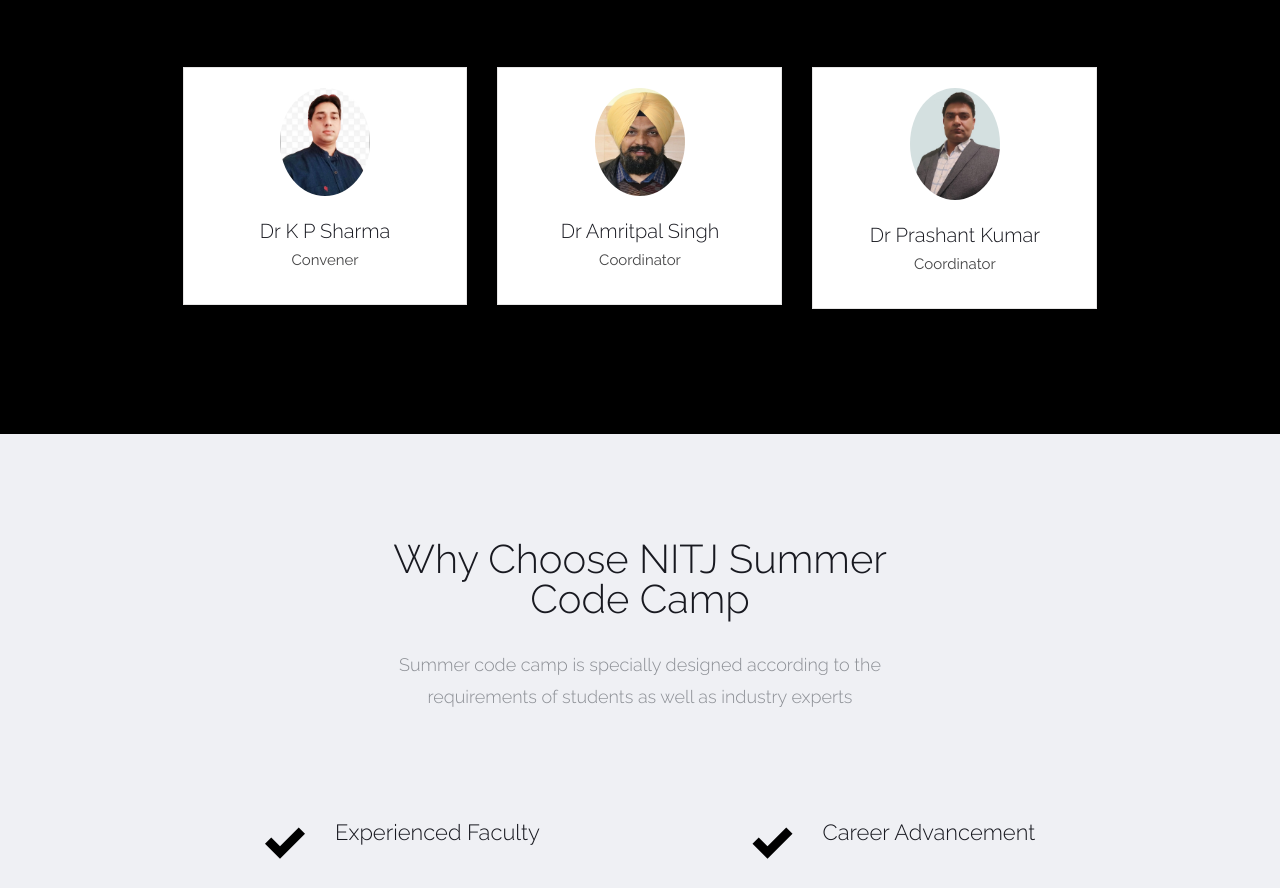
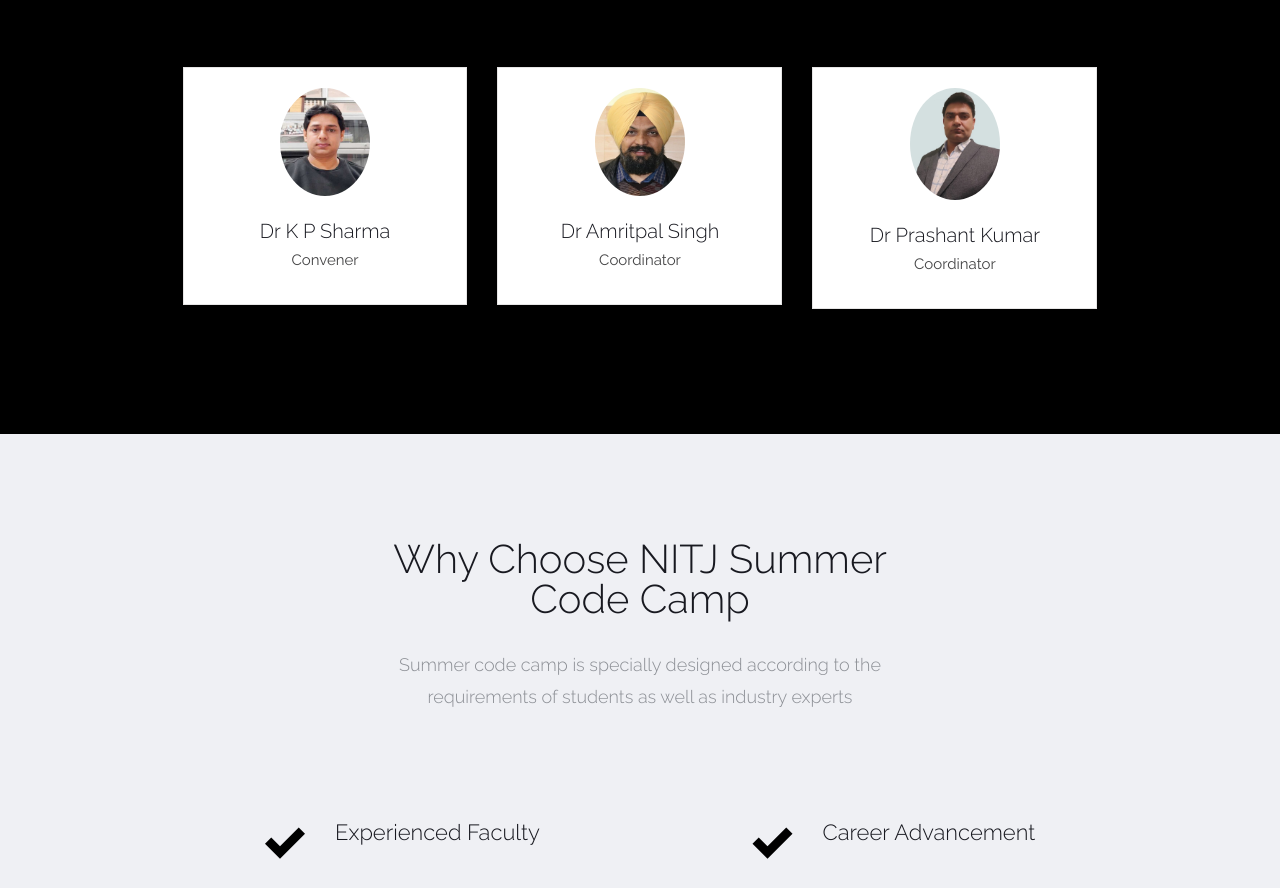
Before and after one commit to dscc-nitj/dscc-nitj.github.io, a website: page index.html in a window 1280 px wide. Shown: the part 3163-4051 px from the top of the page. Drawn offline with Linux system fonts and the light colour scheme; files whose address does not match are found by name.

Commit message:
Update index.html

```diff
--- a/index.html
+++ b/index.html
@@ -494,7 +494,7 @@
                 >
                   <figure class="media">
                     <img
-                      src="img/kpsharma.jfif"
+                      src="img/kpsharma2.jpeg"
                       alt=""
                       class="img-responsive"
                     />
```
